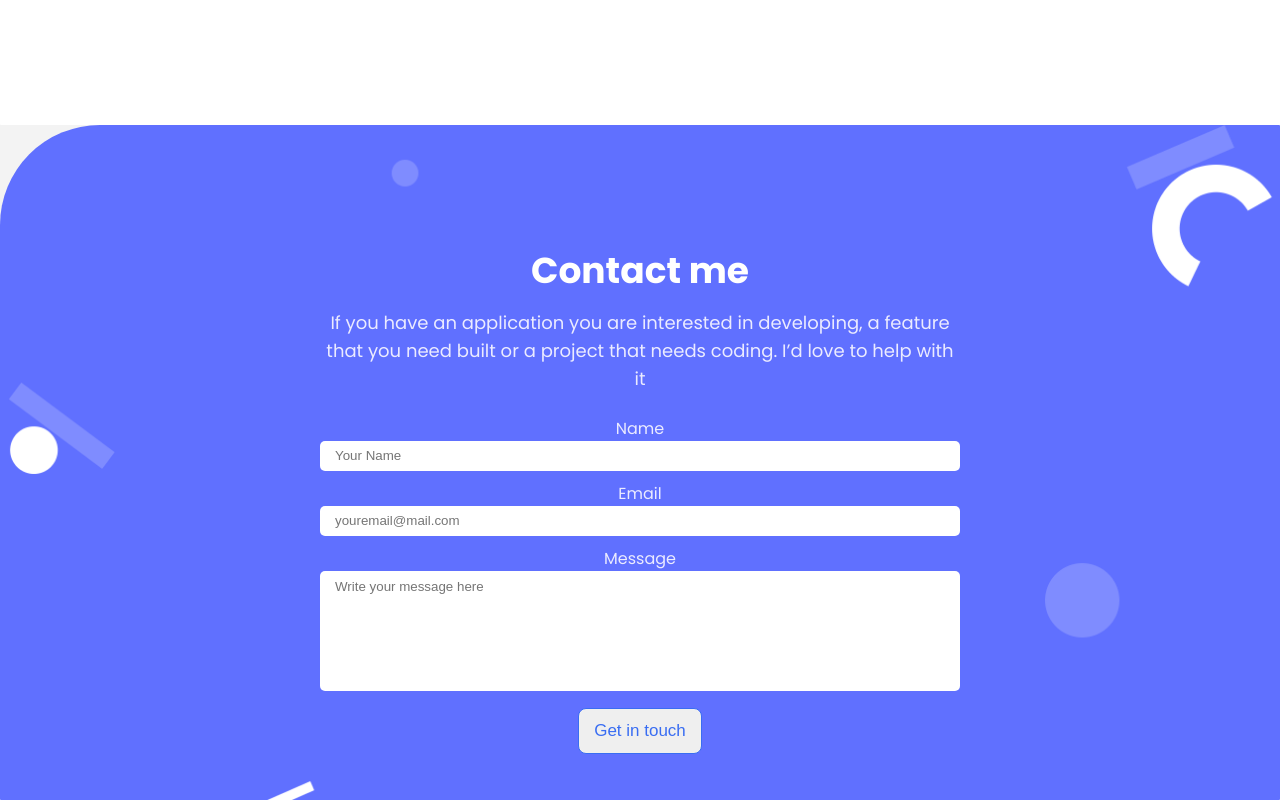
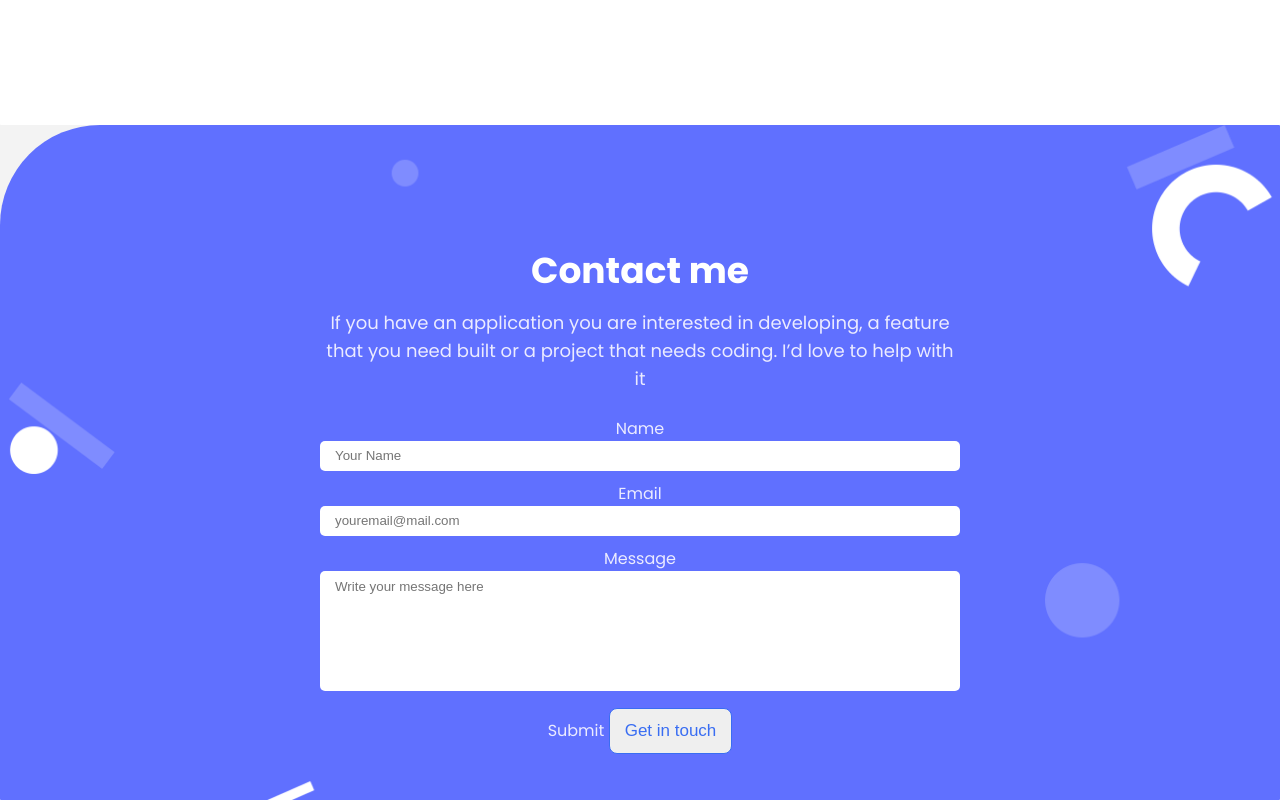
Before and after one commit to mrjuda/jt, a website: page index.html in a window 1280 px wide. Shown: the part 4600-5400 px from the top of the page. Drawn offline with Linux system fonts and the light colour scheme.

Commit message:
Add form labels

```diff
--- a/index.html
+++ b/index.html
@@ -304,10 +304,11 @@
           </li>
           <li>
             <label for="message">Message</label>
-            <textarea id="msg" name="message" required maxlength="500" placeholder="Write your message here"></textarea>
+            <textarea id="message" name="message" required maxlength="500" placeholder="Write your message here"></textarea>
           </li>
           <li>
-            <button type="submit" class="cta-button">
+            <label for="submit">Submit</label>
+            <button id="submit" type="submit" class="cta-button">
               Get in touch
             </button>
           </li>
```
